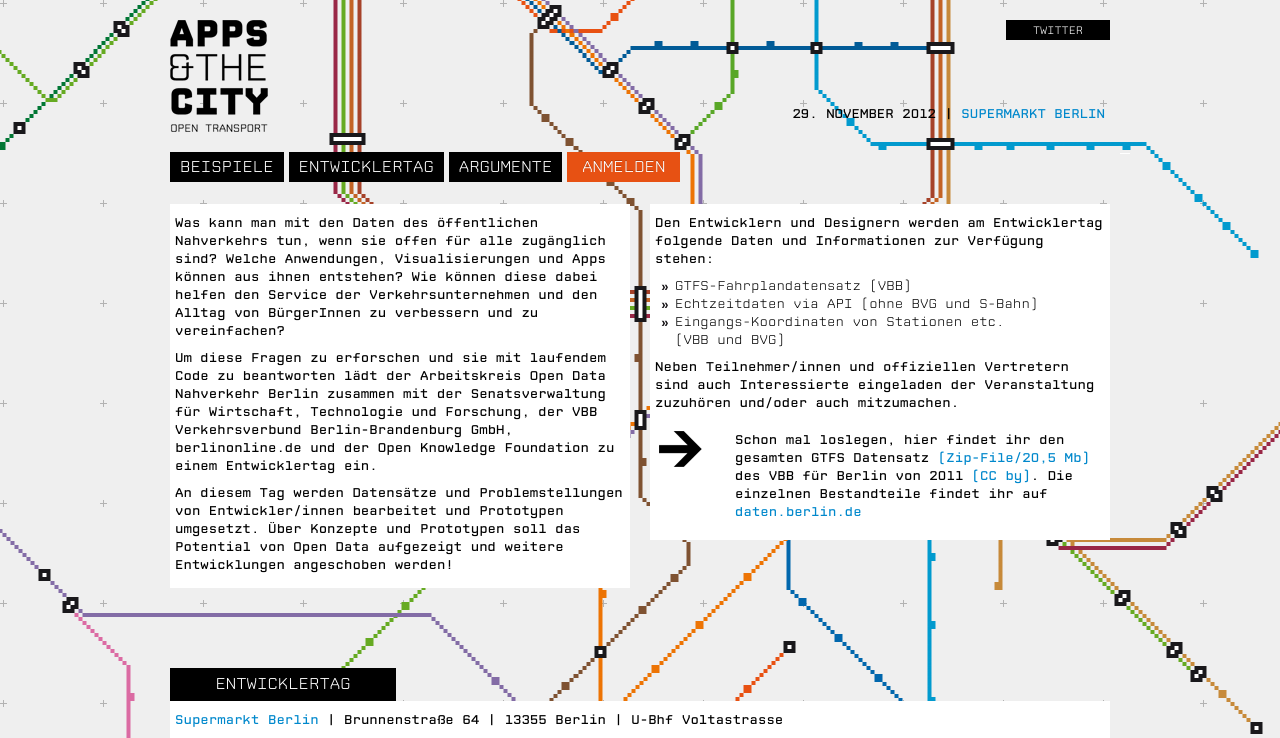
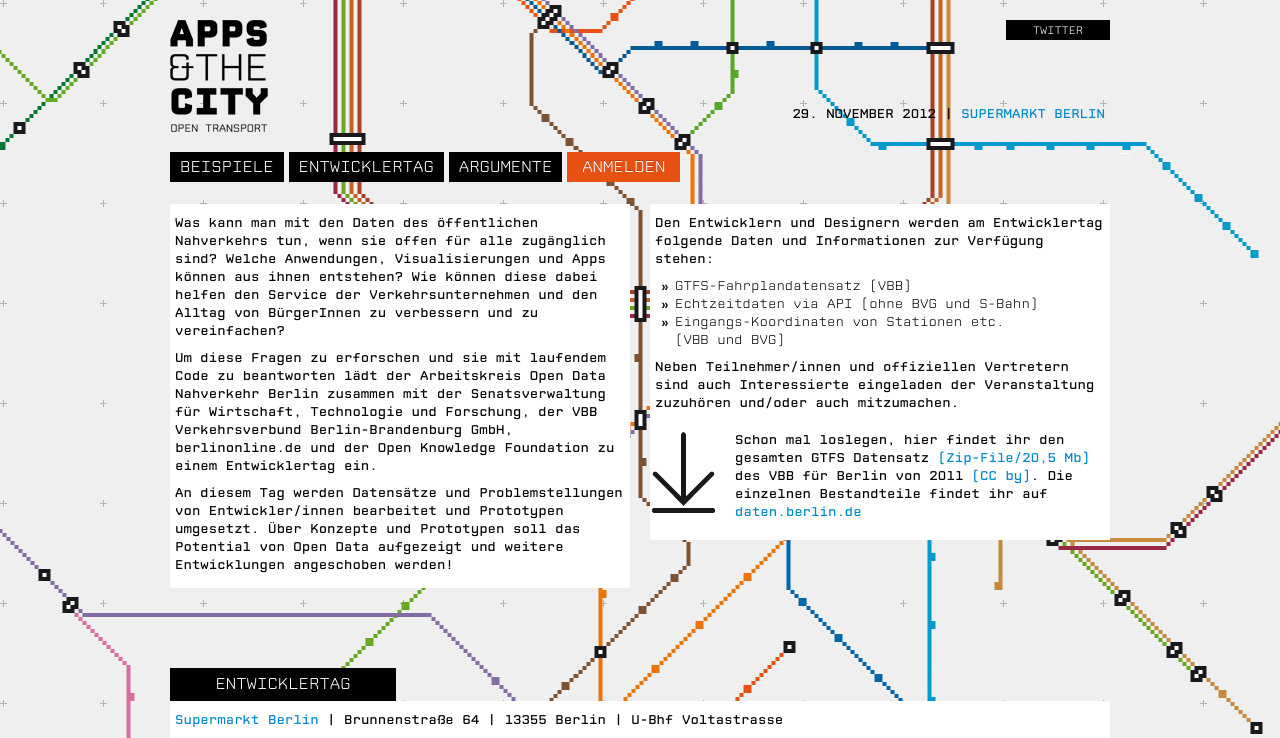
Before and after one commit to okfde/berlin.appsandthecity, a Jekyll site: the page built from index.html, in a window 1280 px wide. Shown: the top 738 px of the page. Built offline with Jekyll 4.4.1, drawn with Linux system fonts in a browser that asks for light colours; nearby versions of some CDN libraries; Markdown is read by kramdown in place of the engine named in the settings; grey boxes are pictures that could not be loaded.

Commit message:
Updated index.html

```diff
--- a/index.html
+++ b/index.html
@@ -21,7 +21,7 @@ title: Willkommen
 
     <div class="row">
       <div class="span1" style="text-align:center">
-        <img src="img/pfeil.png" alt="Pfeil">
+        <img src="img/pfeil2.png" alt="Pfeil">
       </div>
       <div class="span5">
         <p>
```
